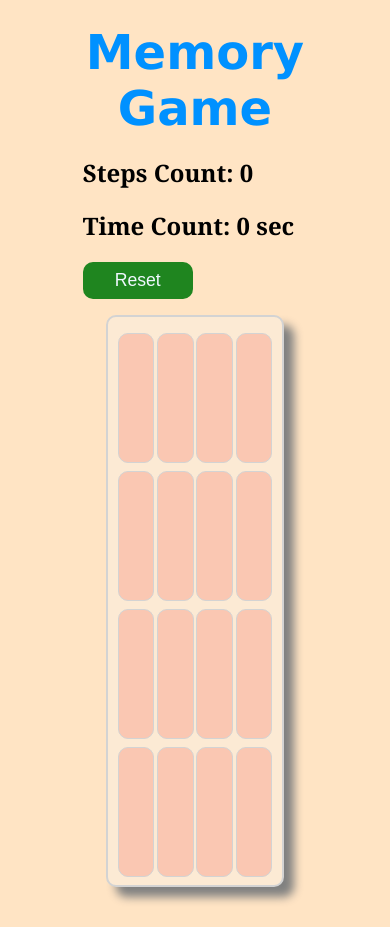
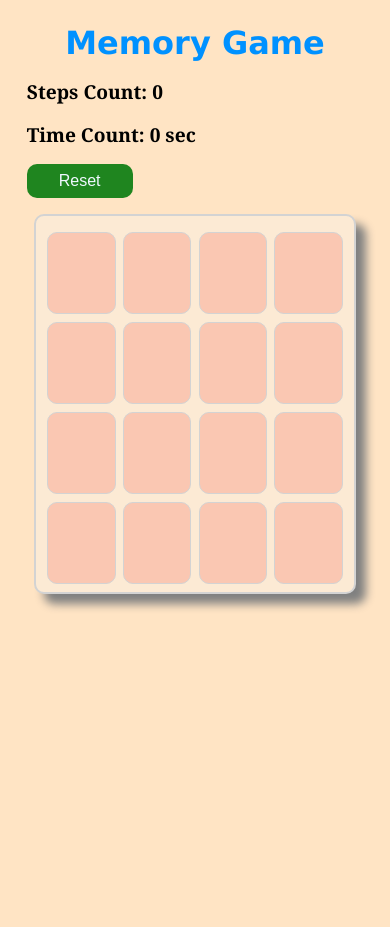
Before and after one commit to Abhi3693/memory_game, a React app: page / in a window 390 px wide. After the commit the page ends 844 px from the top, so only its background shows below. Built offline with nearby package versions, Linux system fonts and the light colour scheme.

Commit message:
Added change in media query

```diff
--- a/src/stylesheet/style.scss
+++ b/src/stylesheet/style.scss
@@ -57,3 +57,27 @@ body {
 .box-holder {
   display: flex;
 }
+
+@media only screen and (max-width: 600px) {
+  .container {
+    width: 90%;
+  }
+  .card-holder {
+    width: 90%;
+  }
+  .card {
+    height: 5rem;
+  }
+  .heading {
+    font-size: 2rem;
+  }
+  h2 {
+    font-size: 1.2rem;
+  }
+  .btn {
+    font-size: 1rem;
+  }
+  .card svg {
+    font-size: 2.5rem;
+  }
+}
```
